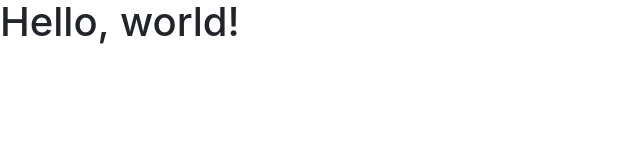
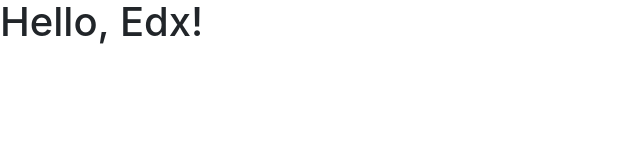
Before and after one commit to ankurkapoor/hello-world, a plain HTML site: page index.html in a window 1280 px wide. Shown: the whole page, without its empty margins (0-640 px from the left). Drawn offline with nearby package versions, Linux system fonts and the light colour scheme.

Commit message:
Hello to EDX

```diff
--- a/index.html
+++ b/index.html
@@ -9,7 +9,7 @@
     <link rel="stylesheet" href="https://maxcdn.bootstrapcdn.com/bootstrap/4.0.0-beta/css/bootstrap.min.css" integrity="sha384-/Y6pD6FV/Vv2HJnA6t+vslU6fwYXjCFtcEpHbNJ0lyAFsXTsjBbfaDjzALeQsN6M" crossorigin="anonymous">
   </head>
   <body>
-    <h1>Hello, world!</h1>
+    <h1>Hello, Edx!</h1>
 
     <!-- Optional JavaScript -->
     <!-- jQuery first, then Popper.js, then Bootstrap JS -->
```
